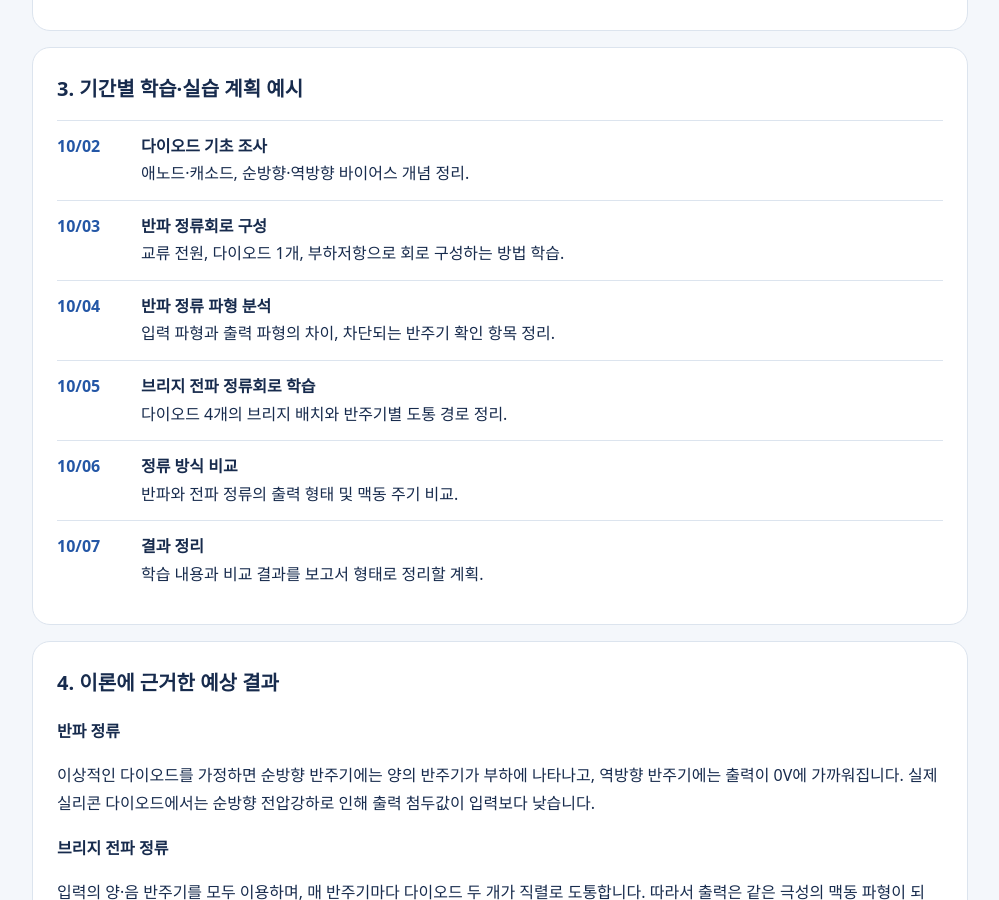
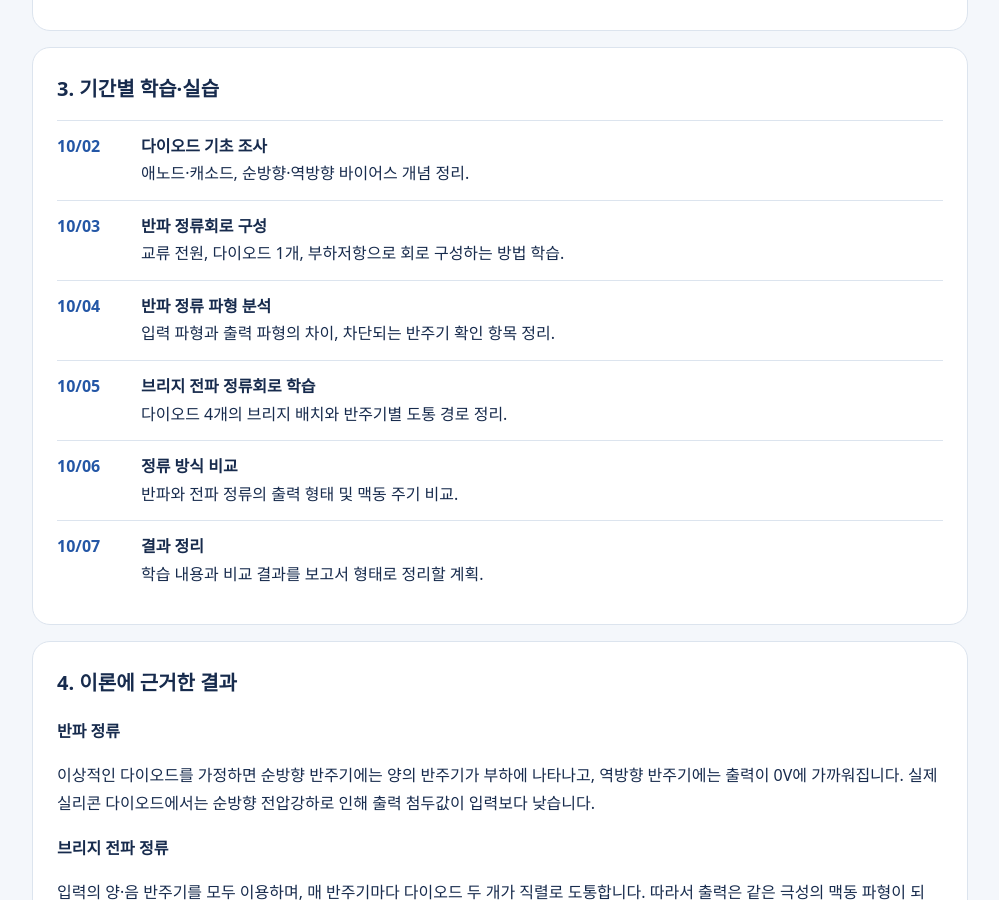
Before and after one commit to moon12311126-arch/changbin-portfolio, a plain HTML site: page index.html in a window 1280 px wide. Shown: the part 1927-2827 px from the top of the page, without its empty margins (140-1139 px from the left). Drawn offline with Linux system fonts and the light colour scheme.

Commit message:
Remove example and expected wording from section headings

```diff
--- a/index.html
+++ b/index.html
@@ -27,7 +27,7 @@ a{color:var(--blue)}footer{text-align:center;color:var(--muted);font-size:13px;p
 <h3>브리지 전파 정류회로</h3><p>브리지 회로에서는 입력의 양·음 반주기마다 서로 다른 다이오드 두 개가 도통합니다. 부하를 흐르는 전류 방향은 두 반주기 모두 같아지므로 입력의 양쪽 반주기를 모두 출력에 이용합니다.</p>
 <svg class="diagram" viewBox="0 0 720 230" role="img" aria-label="브리지 전파 정류회로의 다이오드 배열 개념도"><g fill="none" stroke="#2457a6" stroke-width="3"><path d="M360 35 L500 115 L360 195 L220 115 Z"/><path d="M220 115 H115 M500 115 H605 M360 35 V12 M360 195 V218"/><path d="M344 54 l16 -10 16 10 M484 99 l-2 18 18 2 M344 176 l16 10 16 -10 M218 99 l2 18 -18 2"/></g><g fill="#172b4d" font-size="17" font-family="sans-serif"><text x="325" y="22">D1</text><text x="510" y="112">D2</text><text x="325" y="220">D3</text><text x="168" y="112">D4</text><text x="65" y="101">AC 입력</text><text x="615" y="101">AC 입력</text><text x="380" y="116">부하</text></g></svg>
 </section>
-<section class="card"><h2>3. 기간별 학습·실습 계획 예시</h2>
+<section class="card"><h2>3. 기간별 학습·실습</h2>
 <div class="day"><div class="date">10/02</div><div><strong>다이오드 기초 조사</strong><br>애노드·캐소드, 순방향·역방향 바이어스 개념 정리.</div></div>
 <div class="day"><div class="date">10/03</div><div><strong>반파 정류회로 구성</strong><br>교류 전원, 다이오드 1개, 부하저항으로 회로 구성하는 방법 학습.</div></div>
 <div class="day"><div class="date">10/04</div><div><strong>반파 정류 파형 분석</strong><br>입력 파형과 출력 파형의 차이, 차단되는 반주기 확인 항목 정리.</div></div>
@@ -35,7 +35,7 @@ a{color:var(--blue)}footer{text-align:center;color:var(--muted);font-size:13px;p
 <div class="day"><div class="date">10/06</div><div><strong>정류 방식 비교</strong><br>반파와 전파 정류의 출력 형태 및 맥동 주기 비교.</div></div>
 <div class="day"><div class="date">10/07</div><div><strong>결과 정리</strong><br>학습 내용과 비교 결과를 보고서 형태로 정리할 계획.</div></div>
 </section>
-<section class="card"><h2>4. 이론에 근거한 예상 결과</h2><h3>반파 정류</h3><p>이상적인 다이오드를 가정하면 순방향 반주기에는 양의 반주기가 부하에 나타나고, 역방향 반주기에는 출력이 0V에 가까워집니다. 실제 실리콘 다이오드에서는 순방향 전압강하로 인해 출력 첨두값이 입력보다 낮습니다.</p><h3>브리지 전파 정류</h3><p>입력의 양·음 반주기를 모두 이용하며, 매 반주기마다 다이오드 두 개가 직렬로 도통합니다. 따라서 출력은 같은 극성의 맥동 파형이 되고, 두 다이오드의 순방향 전압강하가 반영됩니다.</p><h3>비교 요약</h3><ul><li>반파 정류: 입력의 한쪽 반주기만 이용</li><li>브리지 전파 정류: 양쪽 반주기를 모두 이용</li><li>필터가 없다면 두 출력 모두 평탄한 직류가 아닌 맥동 직류</li><li>전파 정류의 출력 맥동 빈도는 반파 정류보다 두 배</li></ul>
+<section class="card"><h2>4. 이론에 근거한 결과</h2><h3>반파 정류</h3><p>이상적인 다이오드를 가정하면 순방향 반주기에는 양의 반주기가 부하에 나타나고, 역방향 반주기에는 출력이 0V에 가까워집니다. 실제 실리콘 다이오드에서는 순방향 전압강하로 인해 출력 첨두값이 입력보다 낮습니다.</p><h3>브리지 전파 정류</h3><p>입력의 양·음 반주기를 모두 이용하며, 매 반주기마다 다이오드 두 개가 직렬로 도통합니다. 따라서 출력은 같은 극성의 맥동 파형이 되고, 두 다이오드의 순방향 전압강하가 반영됩니다.</p><h3>비교 요약</h3><ul><li>반파 정류: 입력의 한쪽 반주기만 이용</li><li>브리지 전파 정류: 양쪽 반주기를 모두 이용</li><li>필터가 없다면 두 출력 모두 평탄한 직류가 아닌 맥동 직류</li><li>전파 정류의 출력 맥동 빈도는 반파 정류보다 두 배</li></ul>
 </section>
 <section class="card"><h2>5. 실습 후 추가할 증빙</h2><ul><li>Falstad에서 구성한 반파 정류회로 화면 캡처</li><li>반파 정류 입력·출력 파형 캡처</li><li>브리지 전파 정류회로 화면 캡처</li><li>전파 정류 입력·출력 파형 캡처</li><li>실제 설정값: 입력 전압, 주파수, 부하저항, 다이오드 모델</li><li>실제 관찰값 및 본인이 작성한 학습 소감</li></ul><p>시뮬레이션 도구: <a href="https://falstad.com/circuit/" target="_blank" rel="noopener">Falstad Circuit Simulator</a></p></section>
 <section class="card"><h2>6. 참고 자료</h2><ol><li>MIT OpenCourseWare, <a href="https://web.mit.edu/6.117/www/lec2.pdf" target="_blank" rel="noopener">6.117 Lecture 2 – Example diode circuits</a></li><li>IIT Kharagpur Virtual Labs, <a href="https://be-iitkgp.vlabs.ac.in/exp/full-wave-rectification/theory.html" target="_blank" rel="noopener">Full Wave Rectification – Theory</a></li><li><a href="https://falstad.com/circuit/" target="_blank" rel="noopener">Falstad Circuit Simulator</a></li></ol></section>
```
